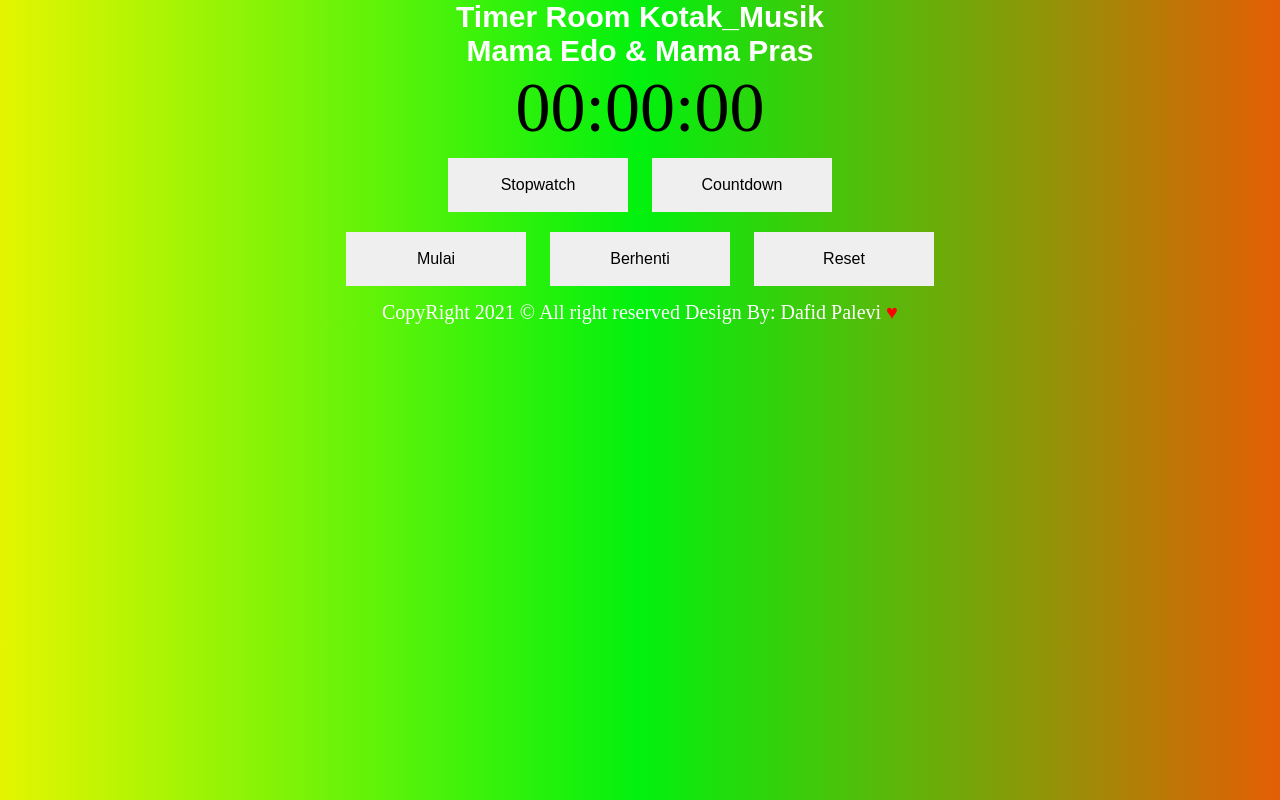
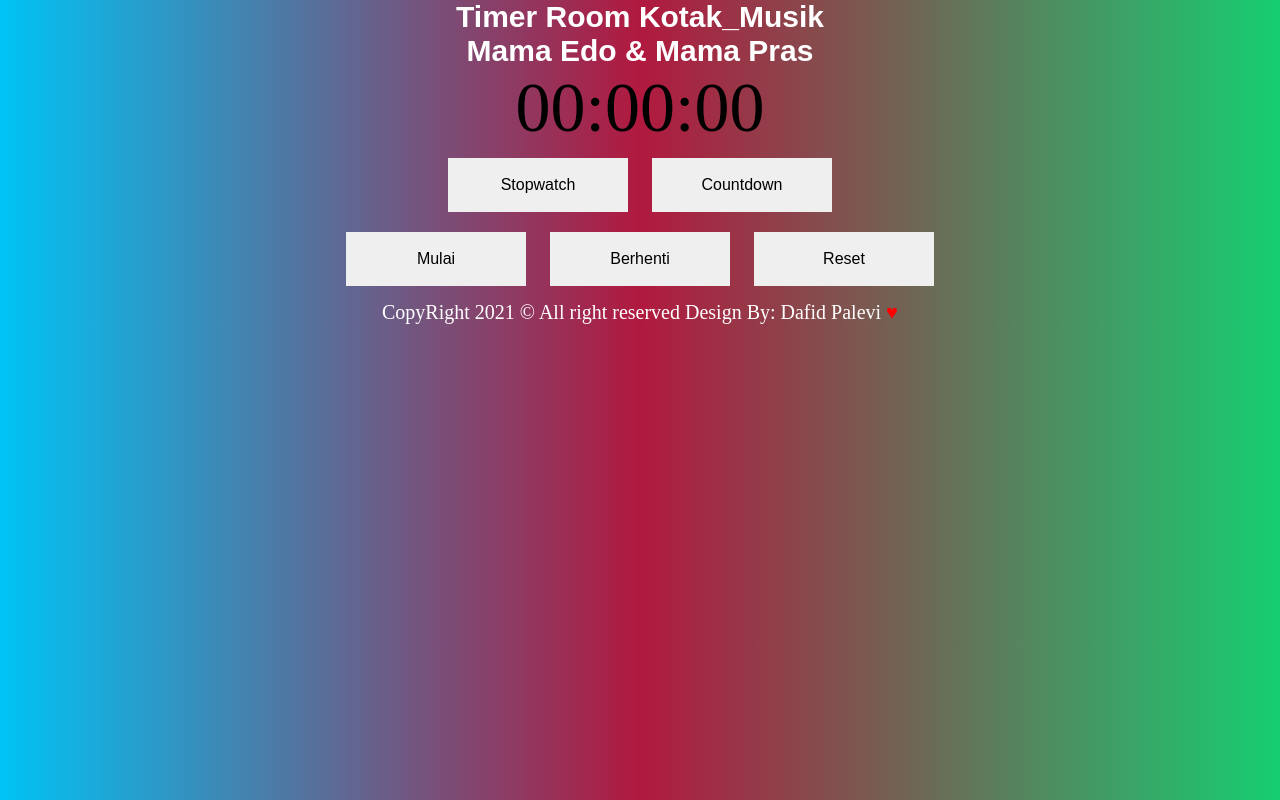
Before and after one commit to dafidpalevi1/timerkotak, a plain HTML site: page index.html in a window 1280 px wide. Drawn offline with Linux system fonts and the light colour scheme.

Commit message:
Add files via upload

```diff
--- a/style.css
+++ b/style.css
@@ -1,7 +1,7 @@
 body {
   margin: 0%;
   padding: 0%;
-  background: linear-gradient(to right, hsl(64, 100%, 48%), #02f10e, #e45e04);
+  background: linear-gradient(to right, hsl(192, 100%, 48%), #b1193f, #16ce72);
 }
 .container {
   text-align: center;
```
